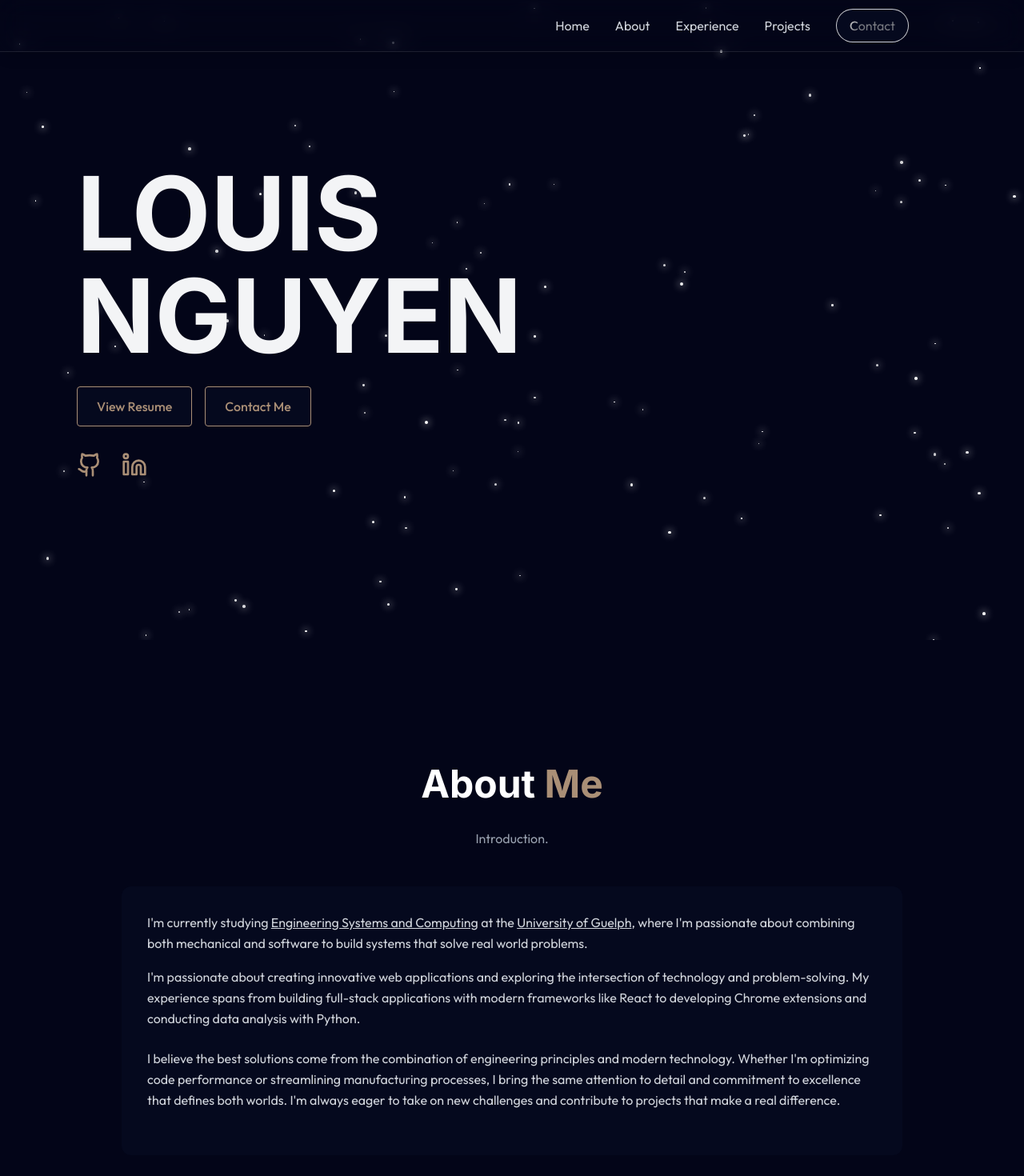
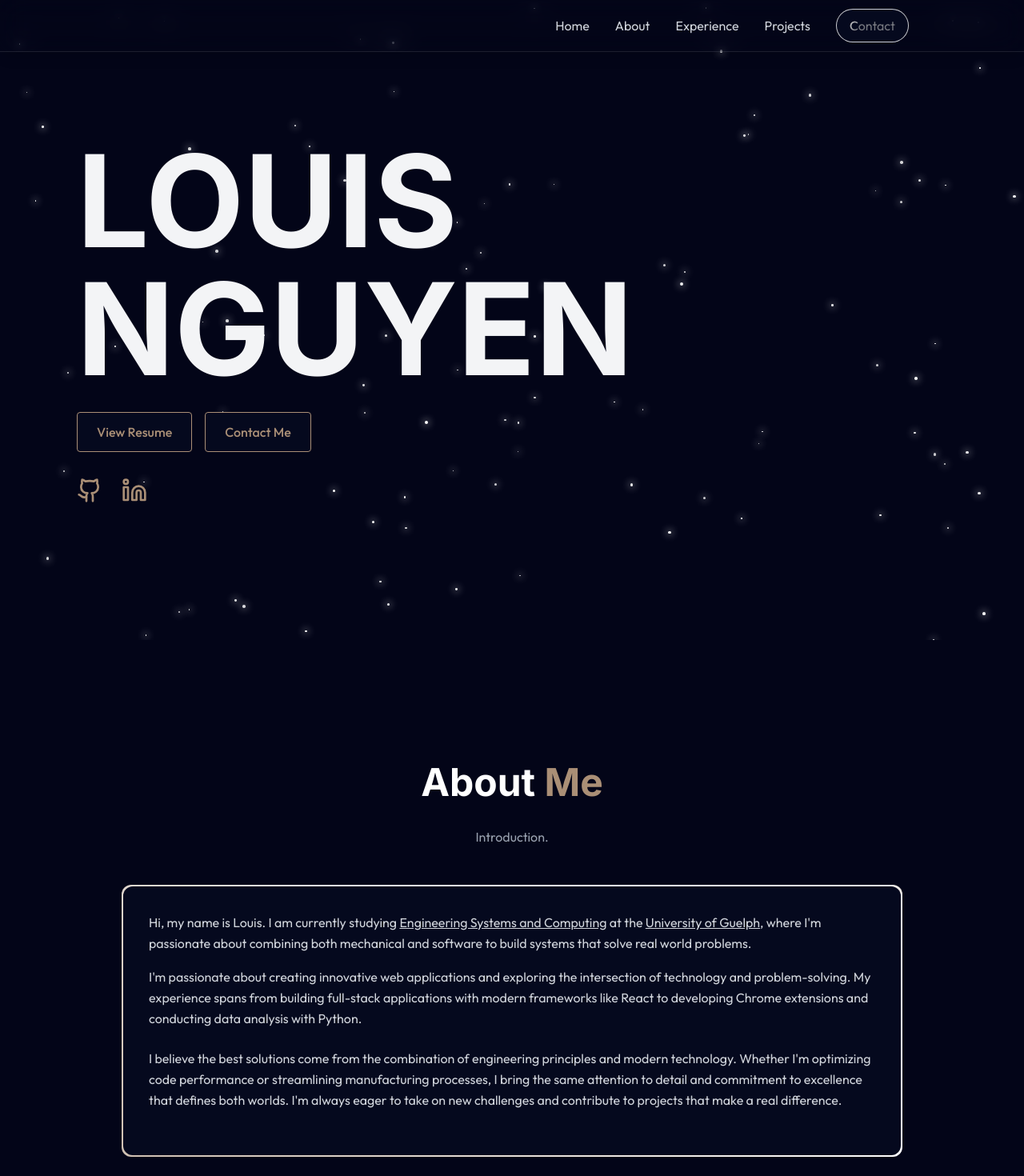
Before and after one commit to louisnguyenn/Louis-Personal-Portfolio, a React (Vite) app: page / in a window 1280 px wide. Shown: the top 1470 px of the page at 80% size. Built offline with nearby package versions, Linux system fonts and the light colour scheme.

Commit message:
adding scroll reveal animations to more content

```diff
--- a/src/components/MobileMenu.jsx
+++ b/src/components/MobileMenu.jsx
@@ -1,6 +1,6 @@
 export const MobileMenu = ({ menuOpen, setMenuOpen }) => {
   return (
-    <div className={`fixed top-0 left-0 w-full bg-[#030518]/90 backdrop-blur-sm z-50 flex flex-col items-center justify-center transition-all duration-300 ease-in-out
+    <div className={`fixed top-0 left-0 w-full bg-[#030518]/10 backdrop-blur-sm z-50 flex flex-col items-center justify-center transition-all duration-300 ease-in-out
         ${menuOpen ? "h-screen opacity-100 pointer-events-auto" : "h-0 opacity-0 pointer-events-none"}
         `}>
 
--- a/src/components/sections/About.jsx
+++ b/src/components/sections/About.jsx
@@ -6,6 +6,9 @@ export const About = () => {
       <div className="max-w-5xl mx-auto px-6">
         <ScrollReveal direction="up" distance={50} duration={0.8}>
           <h2 className="text-5xl font-bold mb-8 text-white text-center">About <span className="text-[#AA8F76]">Me</span></h2>
+        </ScrollReveal>
+
+        <ScrollReveal direction="up" distance={50} duration={0.8}>
           <p className='text-center text-muted-foreground mb-12 max-w-2xl mx-auto text-gray-400'>
             Introduction.
           </p>
@@ -15,7 +18,7 @@ export const About = () => {
           <div className="bg-[#05091e] relative rounded-xl p-8">
             <ScrollReveal direction="up" distance={50} duration={0.8}>
               <p className="text-gray-300 mb-4 leading-relaxed">
-                I'm currently studying <a href="https://www.uoguelph.ca/programs/engineering-systems-and-computing/" className="underline transition-colors hover:text-white" target="_blank">Engineering Systems and Computing</a> at the <a href="https://www.uoguelph.ca/" className="underline transition-colors hover:text-white" target="_blank">University of Guelph</a>, where I'm passionate about combining both mechanical and software to build systems that solve real world problems.
+                Hi, my name is Louis. I am currently studying <a href="https://www.uoguelph.ca/programs/engineering-systems-and-computing/" className="underline transition-colors hover:text-white" target="_blank">Engineering Systems and Computing</a> at the <a href="https://www.uoguelph.ca/" className="underline transition-colors hover:text-white" target="_blank">University of Guelph</a>, where I'm passionate about combining both mechanical and software to build systems that solve real world problems.
               </p>
 
               <p className="text-gray-300 mb-6 leading-relaxed">
--- a/src/components/sections/Contact.jsx
+++ b/src/components/sections/Contact.jsx
@@ -29,7 +29,9 @@ export const Contact = () => {
 
         <ScrollReveal direction="up" distance={50} duration={0.8}>
           <h2 className="text-5xl font-bold mb-8 text-white text-center">Let's <span className="text-[#AA8F76]">Connect</span></h2>
+        </ScrollReveal>
 
+        <ScrollReveal direction="up" distance={50} duration={0.8}>
           <p className='text-center text-muted-foreground mb-12 max-w-2xl mx-auto text-gray-400'>
             Feel free to reach out, I'd love to hear from you!
           </p>
--- a/src/components/sections/Experience.jsx
+++ b/src/components/sections/Experience.jsx
@@ -58,10 +58,12 @@ export const Experience = () => {
     <section id="experience" className="min-h-screen flex items-center justify-center py-20 bg-[#030518]">
       <div className="max-w-4xl mx-auto px-4">
         <ScrollReveal direction="up" distance={50} duration={0.8}>
-
           <h2 className="text-5xl font-bold mb-8 text-white text-center">
             Work <span className="text-[#AA8F76]">Experience</span>
           </h2>
+        </ScrollReveal>
+
+        <ScrollReveal direction="up" distance={50} duration={0.8}>
           <p className='text-center text-muted-foreground mb-12 max-w-2xl mx-auto text-gray-400'>
             My professional journey and key milestones.
           </p>
--- a/src/components/sections/Projects.jsx
+++ b/src/components/sections/Projects.jsx
@@ -7,6 +7,9 @@ export const Projects = () => {
       <div className="max-w-5xl mx-auto px-4">
         <ScrollReveal direction="up" distance={50} duration={0.8}>
           <h2 className="text-5xl font-bold mb-8 text-white text-center">Featured <span className="text-[#AA8F76]">Projects</span></h2>
+        </ScrollReveal>
+
+        <ScrollReveal direction="up" distance={50} duration={0.8}>
           <p className='text-center text-muted-foreground mb-12 max-w-2xl mx-auto text-gray-400'>
             My personal creations.
           </p>
--- a/src/index.css
+++ b/src/index.css
@@ -49,22 +49,8 @@ h6 {
 
 }
 
-@media (min-width: 640px) {
-  h1 {
-    font-size: 4rem; /* 64px - tablet */
-  }
-}
-
-@media (min-width: 1024px) {
-  h1 {
-    font-size: 6rem; /* 96px - desktop */
-  }
-}
-
-@media (min-width: 1280px) {
-  h1 {
-    font-size: 8rem; /* 128px - large desktop */
-  }
+h1 {
+  font-size: 10rem;
 }
 
 /* keyframes */
@@ -92,148 +78,40 @@ h6 {
   }
 }
 
-/*
 .border-runner {
   position: relative;
+  padding: 2px;
+  background: linear-gradient(45deg, #AA8F76, #ffffff, #AA8F76, #ffffff);
+  background-size: 400% 400%;
+  border-radius: 12px;
+  animation: gradientShift 8s ease infinite;
 }
 
 .border-runner::before {
   content: '';
   position: absolute;
-  width: 60px;
-  height: 6px;
-  background: rgba(59, 130, 246, 0.2);
-  box-shadow: 0 0 10px rgba(59, 130, 246, 0.2);
-  border-radius: 3px;
-  transform-origin: center;
-  animation: runAroundBorder 13s linear infinite;
-  animation: runAroundBorderSmooth 8s ease-in-out infinite;
-  z-index: 10;
-} */
+  top: 0;
+  left: 0;
+  right: 0;
+  bottom: 0;
+  background: linear-gradient(45deg, #AA8F76, #ffffff, #AA8F76, #ffffff);
+  background-size: 400% 400%;
+  border-radius: 12px;
+  animation: gradientShift 8s ease infinite;
+  z-index: -1;
+}
 
-@keyframes runAroundBorderSmooth {
+@keyframes gradientShift {
   0% {
-    top: -3px;
-    left: -30px;
-    transform: rotate(0deg);
-  }
-
-  12.5% {
-    top: -3px;
-    left: 50%;
-    transform: translateX(-50%) rotate(0deg);
-  }
-
-  25% {
-    top: -3px;
-    right: -30px;
-    left: auto;
-    transform: rotate(90deg);
-  }
-
-  37.5% {
-    top: 50%;
-    right: -3px;
-    left: auto;
-    transform: translateY(-50%) rotate(90deg);
+    background-position: 0% 50%;
   }
 
   50% {
-    bottom: -3px;
-    right: -30px;
-    top: auto;
-    left: auto;
-    transform: rotate(180deg);
-  }
-
-  62.5% {
-    bottom: -3px;
-    left: 50%;
-    right: auto;
-    top: auto;
-    transform: translateX(-50%) rotate(180deg);
-  }
-
-  75% {
-    bottom: -3px;
-    left: -30px;
-    right: auto;
-    top: auto;
-    transform: rotate(270deg);
-  }
-
-  87.5% {
-    top: 50%;
-    left: -3px;
-    bottom: auto;
-    right: auto;
-    transform: translateY(-50%) rotate(270deg);
+    background-position: 100% 50%;
   }
 
   100% {
-    top: -3px;
-    left: -30px;
-    bottom: auto;
-    right: auto;
-    transform: rotate(360deg);
-  }
-}
-
-@keyframes runAroundBorder {
-  0% {
-    top: -2px;
-    left: -2px;
-    width: 60px;
-    height: 4px;
-  }
-
-  25% {
-    top: -2px;
-    left: calc(100% - 18px);
-    width: 60px;
-    height: 4px;
-  }
-
-  25.01% {
-    top: -2px;
-    left: calc(100% - 2px);
-    width: 4px;
-    height: 60px;
-  }
-
-  50% {
-    top: calc(100% - 18px);
-    left: calc(100% - 2px);
-    width: 4px;
-    height: 60px;
-  }
-
-  50.01% {
-    top: calc(100% - 2px);
-    left: calc(100% - 18px);
-    width: 60px;
-    height: 4px;
-  }
-
-  75% {
-    top: calc(100% - 2px);
-    left: -2px;
-    width: 60px;
-    height: 4px;
-  }
-
-  75.01% {
-    top: calc(100% - 18px);
-    left: -2px;
-    width: 4px;
-    height: 60px;
-  }
-
-  100% {
-    top: -2px;
-    left: -2px;
-    width: 4px;
-    height: 60px;
+    background-position: 0% 50%;
   }
 }
 
```
